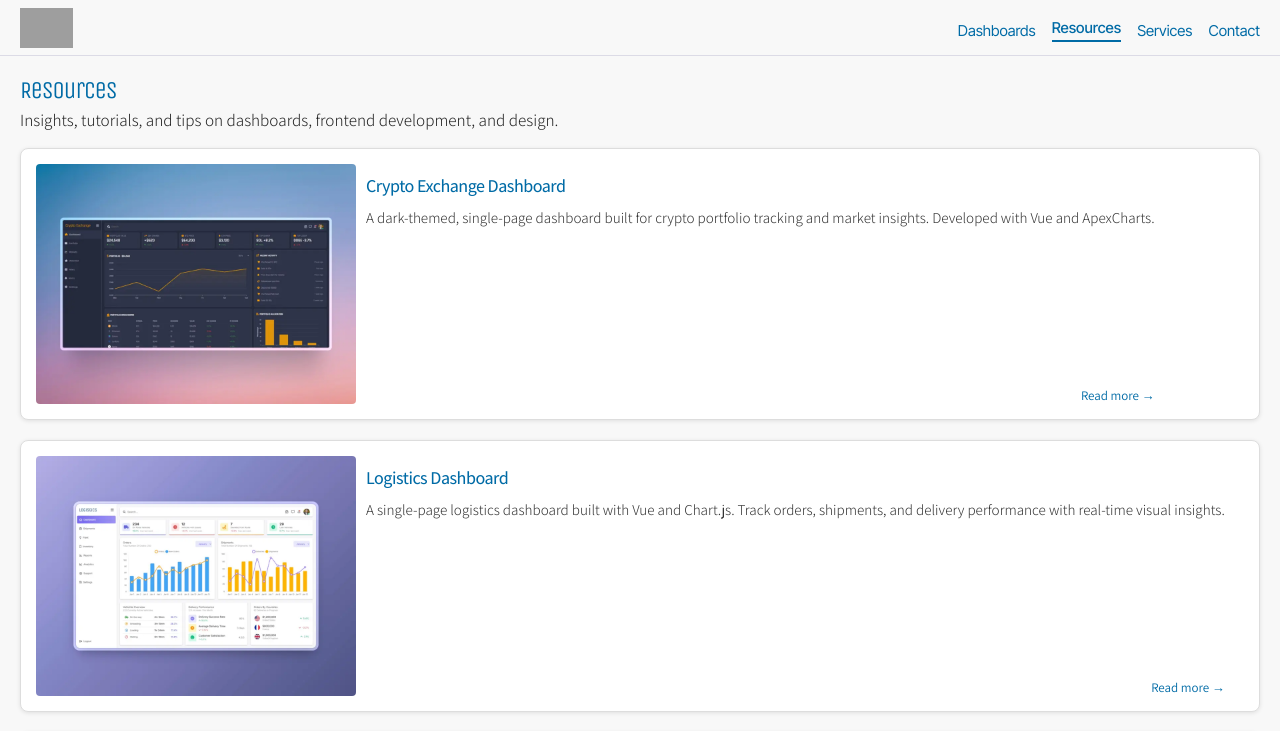
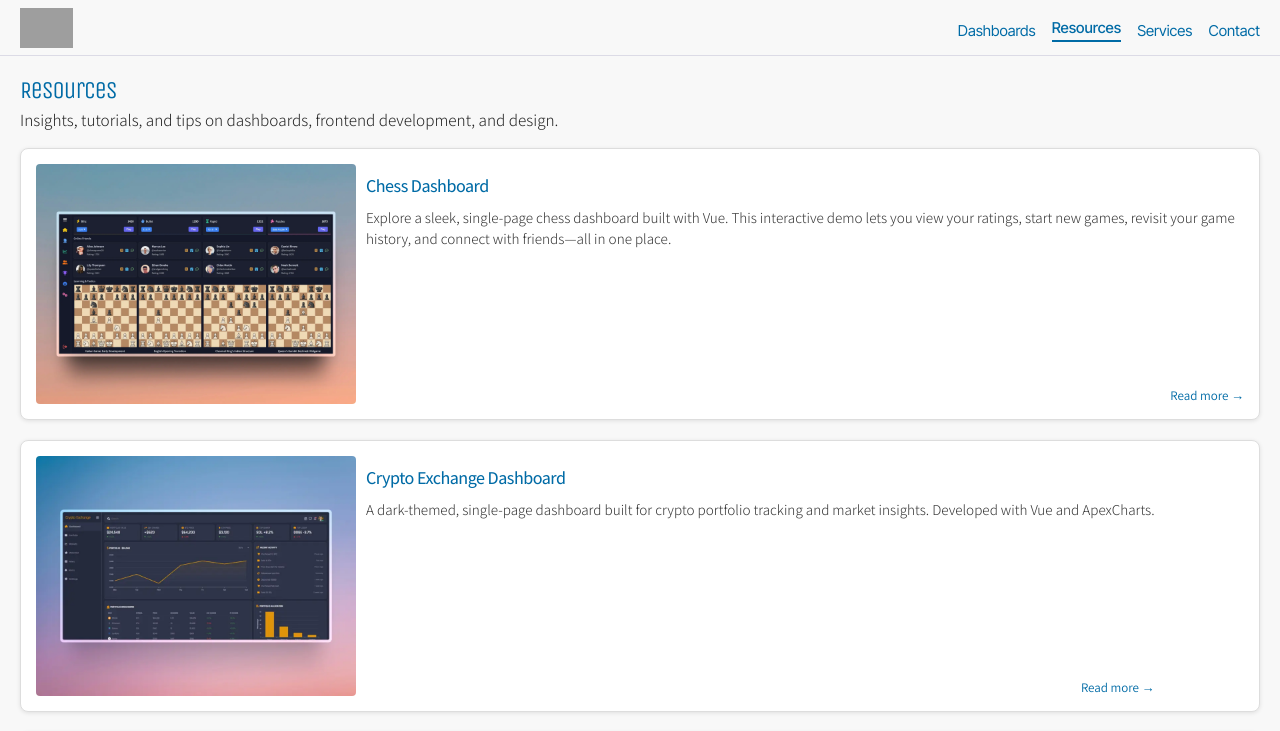
Before and after one commit to joseph-johnson27001/dashboard-website, a Vue app: page /resources in a window 1280 px wide. Shown: the top 731 px of the page. Built offline with nearby package versions, Linux system fonts and the light colour scheme; grey boxes are pictures that could not be loaded.

Commit message:
Chess Dashboard article and resoure page update

```diff
--- /dev/null
+++ b/public/resources/posts/chess-dash.json
@@ -0,0 +1,13 @@
+{
+  "slug": "chess-dash",
+  "title": "Chess Dashboard Demo",
+  "description": "A dark-themed, single-page chess dashboard built with Vue. Track ratings, explore games, and connect with friends in this interactive demo experience.",
+  "image": "/Dashboard_Images/Chess-Dashboard-Screenshot.webp",
+  "content": [
+    "Introducing the Chess Dashboard Demo — a modern, dark-themed single-page interface built with Vue, designed to showcase a complete chess platform experience.",
+    "This demo features dynamic rating tracking, quick access to various chess games, an interactive learning section with embedded boards, and a social panel to view your friends list.",
+    "Ideal for anyone designing chess platforms, gaming dashboards, or Vue-based UI systems, this template offers a strong foundation for further development. While fully functional as a concept, it's meant to be a springboard for your own ideas and custom integrations.",
+    "Whether you're experimenting with user dashboards, building an educational chess tool, or just exploring what's possible with Vue, this single page dashboard gives you a strong visual and structural starting point.",
+    "Check it out, remix it, and stay tuned for future updates and feature expansions."
+  ]
+}
--- a/src/views/ResourcesPage.vue
+++ b/src/views/ResourcesPage.vue
@@ -56,6 +56,13 @@ export default {
   data() {
     return {
       allArticles: [
+        {
+          title: "Chess Dashboard",
+          slug: "chess-dash",
+          excerpt:
+            "Explore a sleek, single-page chess dashboard built with Vue. This interactive demo lets you view your ratings, start new games, revisit your game history, and connect with friends—all in one place.",
+          image: "/Dashboard_Images/Chess-Dashboard-Screenshot.webp",
+        },
         {
           title: "Crypto Exchange Dashboard",
           slug: "crypto-exchange",
```
